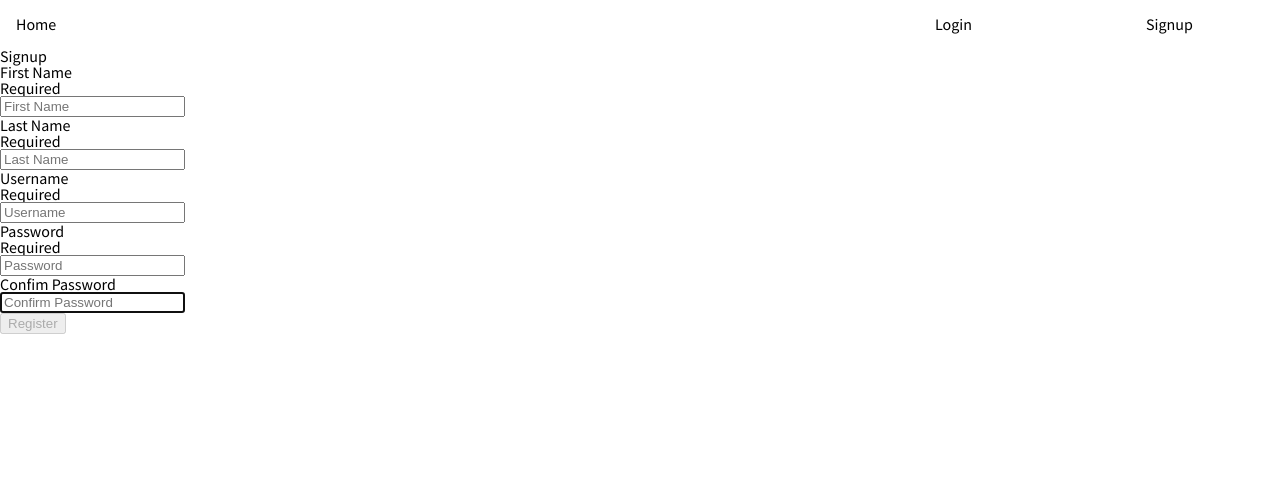
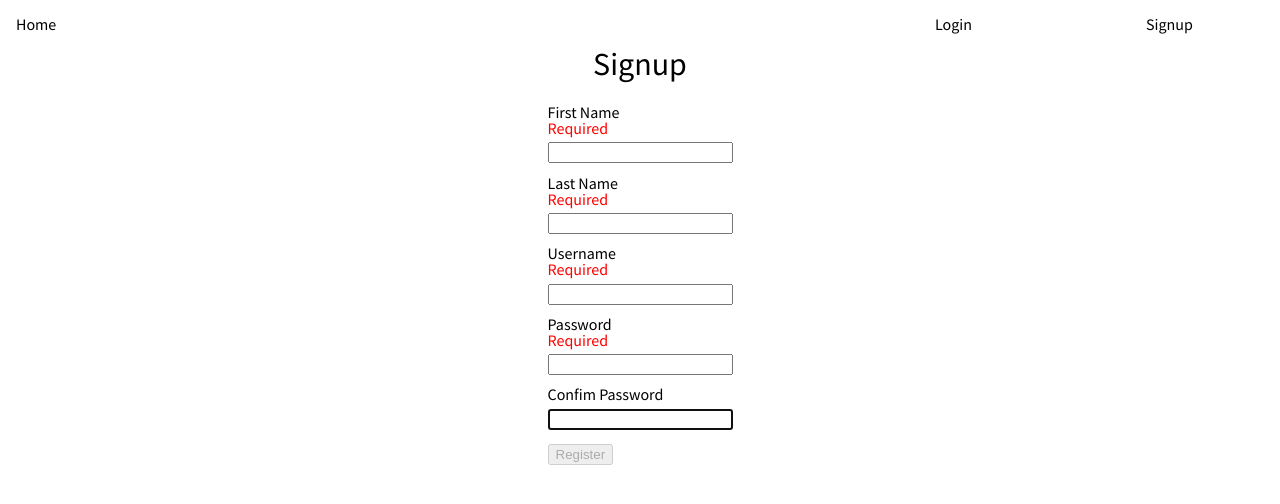
Before and after one commit to thinkful-ei18/sr-client-cm-eg, a React (Create React App) app: page /signup in a window 1280 px wide. Shown: the top 504 px of the page. Built offline with nearby package versions, Linux system fonts and the light colour scheme; no server answers.

Commit message:
red form errors

```diff
--- a/src/Signup.js
+++ b/src/Signup.js
@@ -7,6 +7,10 @@ import { signup, login } from './actions/auth';
 import Input from './Input';
 
 import { required, notEmpty, length, matches, isTrimmed } from './validators';
+
+// styles
+import './styles/styles-login-signup/signupComponent.css';
+
 const passwordLength = length({ min: 6, max: 72 });
 const passwordMatches = matches('password');
 
@@ -21,7 +25,7 @@ export class SignUp extends Component {
 
   render() {
     return (
-      <div className='form-wrapper'>
+      <div className='signup-form-wrapper'>
         {this.props.loggedIn ? (<Redirect to='/dashboard' />) : ''}
         <h1>Signup</h1>
         <form className='signup-form' onSubmit={this.props.handleSubmit(values => this.onSubmit(values))}>
@@ -31,7 +35,8 @@ export class SignUp extends Component {
               component={Input}
               type='text'
               name='firstName'
-              placeholder="First Name"
+              focus
+              // placeholder="First Name"
               validate={[required, notEmpty]} />
           </div>
           <div className='fieldset-sign'>
@@ -40,7 +45,7 @@ export class SignUp extends Component {
               component={Input}
               type='text'
               name='lastName'
-              placeholder="Last Name"
+              // placeholder="Last Name"
               validate={[required, notEmpty]} />
           </div>
           <div className='fieldset-sign'>
@@ -49,7 +54,7 @@ export class SignUp extends Component {
               component={Input}
               type='text'
               name='username'
-              placeholder="Username"
+              // placeholder="Username"
               validate={[required, notEmpty, isTrimmed]} />
           </div>
           <div className='fieldset-sign'>
@@ -58,7 +63,7 @@ export class SignUp extends Component {
               component={Input}
               type='password'
               name='password'
-              placeholder="Password"
+              // placeholder="Password"
               validate={[required, notEmpty, isTrimmed, passwordLength]} />
           </div>
           <div className='fieldset-sign'>
@@ -67,7 +72,7 @@ export class SignUp extends Component {
               component={Input}
               type='password'
               name='confirmPassword'
-              placeholder="Confirm Password"
+              // placeholder="Confirm Password"
               validate={[required, notEmpty, isTrimmed, passwordMatches, passwordLength]} />
           </div>
           <button type='submit' disabled={this.props.pristine || this.props.submitting}>Register</button>
--- a/src/styles/index.css
+++ b/src/styles/index.css
@@ -3,3 +3,7 @@ body {
   padding: 0;
   font-family: 'Source Sans Pro', sans-serif;
 }
+
+.form-error {
+  color: red;
+}
--- /dev/null
+++ b/src/styles/styles-login-signup/signupComponent.css
@@ -0,0 +1,24 @@
+.signup-form-wrapper {
+  display: flex;
+  justify-content: center;
+  align-items: center;
+  flex-direction: column;
+}
+
+.signup-form-wrapper h1 {
+  font-size: 2rem;
+  margin-bottom: 1.5rem;
+  text-align: center;
+}
+
+.signup-form-wrapper input {
+  margin-top: .4rem;
+}
+
+.signup-form-wrapper .fieldset-sign {
+  margin-bottom: .7rem;
+}
+
+.signup-form-wrapper button {
+  margin-top: .2rem;
+}
```
